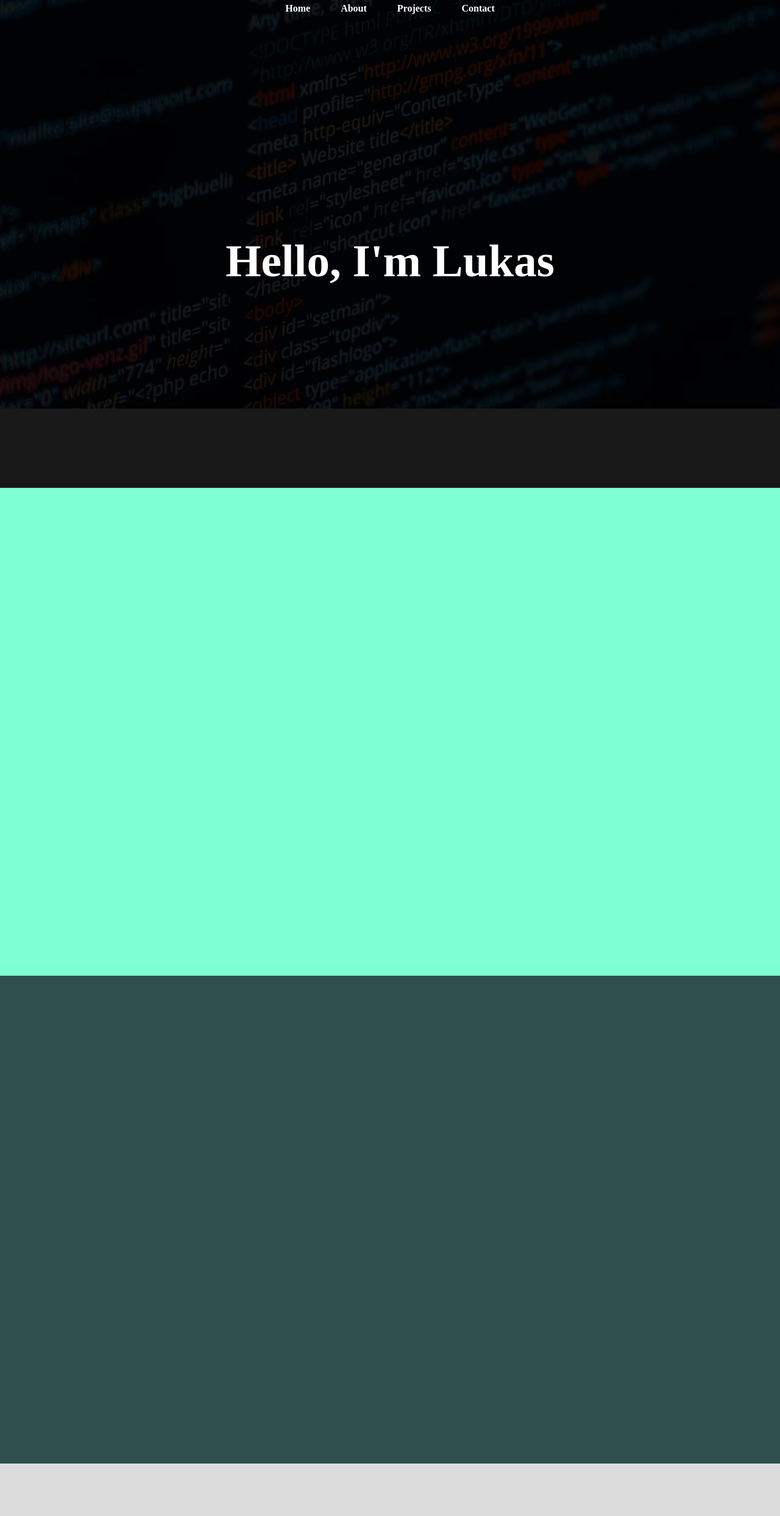
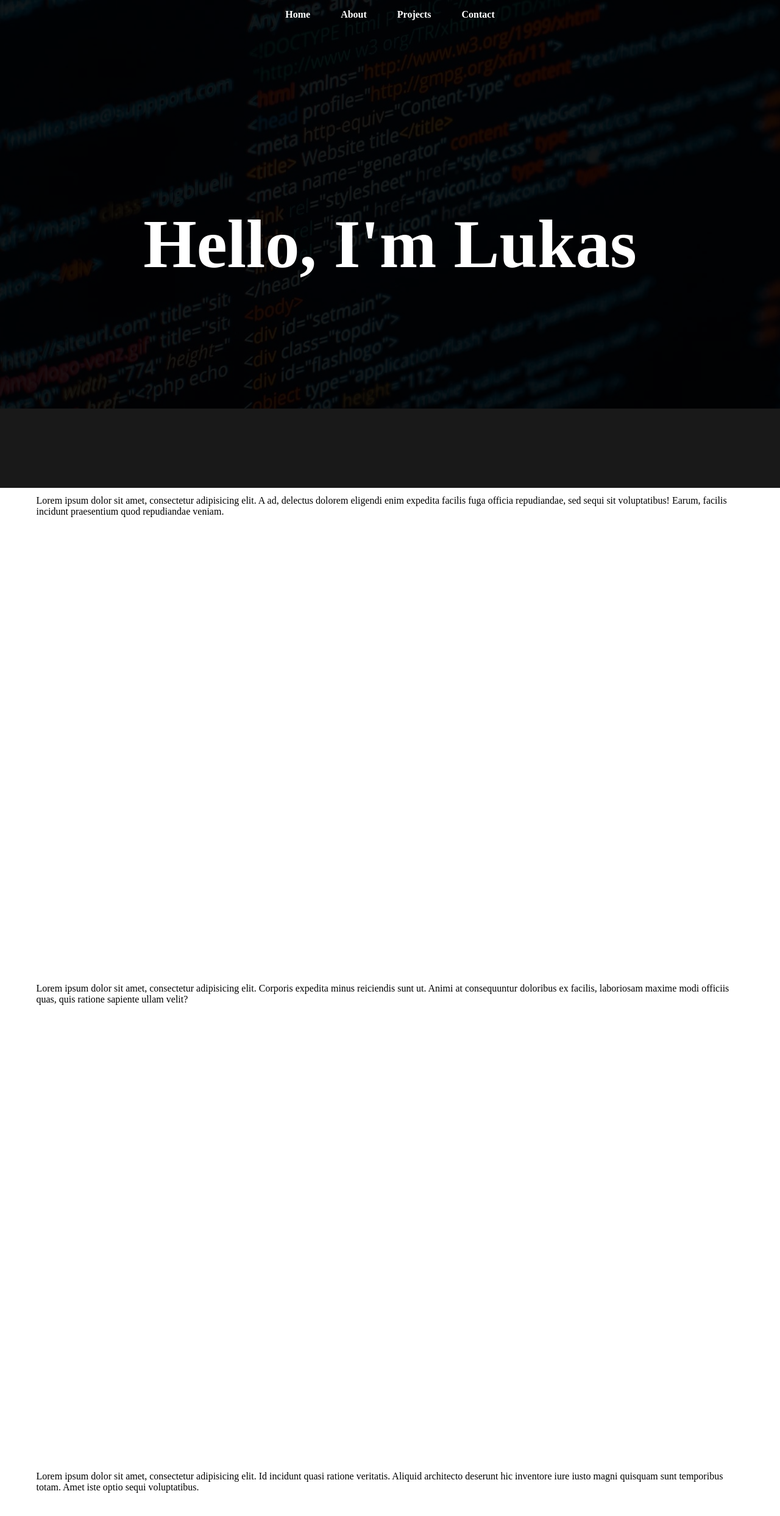
Before and after one commit to LukasKaselionis/vue-portfolio-page, a Vue app: page / in a window 1280 px wide. Shown: the top 2486 px of the page at 61% size. Built offline with nearby package versions, Linux system fonts and the light colour scheme.

Commit message:
moving page views to view directory and editing navigation

```diff
--- a/src/App.vue
+++ b/src/App.vue
@@ -1,23 +1,26 @@
 <template>
     <div id="app">
-    <Home/>
-    <About/>
-    <Projects/>
-    <Contact/>
+        <NavBar/>
+        <Home id="/"/>
+        <About id="about"/>
+        <Projects id="projects"/>
+        <Contact id="contact"/>
         <Footer/>
     </div>
 </template>
 
 <script>
-import Home from "./components/Home";
-import About from "./components/About";
-import Projects from "./components/Projects";
-import Contact from "./components/Contact";
-import Footer from "./components/Footer";
+    import NavBar from "./components/NavBar";
+    import Home from "./views/Home";
+    import About from "./views/About";
+    import Projects from "./views/Projects";
+    import Contact from "./views/Contact";
+    import Footer from "./views/Footer";
 
     export default {
         name: 'app',
         components: {
+            NavBar,
             Home,
             About,
             Projects,
@@ -30,6 +33,7 @@ export default {
 <style>
     * {
         box-sizing: border-box;
+        scroll-behavior: smooth;
     }
 
     body {
--- a/src/components/About.vue
+++ /dev/null
@@ -1,18 +0,0 @@
-<template>
-    <div class="about">
-
-    </div>
-</template>
-
-<script>
-    export default {
-        name: "About"
-    }
-</script>
-
-<style>
-    .about {
-        height: 100vh;
-        background-color: aquamarine;
-    }
-</style>
--- a/src/components/Contact.vue
+++ /dev/null
@@ -1,18 +0,0 @@
-<template>
-    <div class="contact">
-
-    </div>
-</template>
-
-<script>
-    export default {
-        name: "Contact"
-    }
-</script>
-
-<style>
-    .contact {
-        height: 100vh;
-        background-color: gainsboro;
-    }
-</style>
--- a/src/components/NavBar.vue
+++ b/src/components/NavBar.vue
@@ -1,24 +1,23 @@
 <template>
     <div class="navigation">
         <ul class="navigation-menu">
-            <a href="#">
-                <li class="navigation-link">Home</li>
+            <a href="/">
+                <span class="navigation-link">Home</span>
             </a>
-            <a href="#">
-                <li class="navigation-link">About</li>
+            <a href="#about">
+                <span class="navigation-link">About</span>
             </a>
-            <a href="#">
-                <li class="navigation-link">Projects</li>
+            <a href="#projects">
+                <span class="navigation-link">Projects</span>
             </a>
-            <a href="#">
-                <li class="navigation-link">Contact</li>
+            <a href="#contact">
+                <span class="navigation-link">Contact</span>
             </a>
         </ul>
     </div>
 </template>
 
 <script>
-
     export default {
         name: "NavBar"
     }
@@ -26,7 +25,8 @@
 
 <style>
     .navigation {
-        padding: 5px 30px 5px 30px;
+        position: absolute;
+        padding: 15px 30px 15px 30px;
         width: 100%;
     }
 
--- a/src/components/Projects.vue
+++ /dev/null
@@ -1,18 +0,0 @@
-<template>
-    <div class="project">
-
-    </div>
-</template>
-
-<script>
-    export default {
-        name: "Projects"
-    }
-</script>
-
-<style>
-    .project {
-        height: 100vh;
-        background-color: darkslategrey;
-    }
-</style>
--- /dev/null
+++ b/src/views/About.vue
@@ -0,0 +1,18 @@
+<template>
+    <div id="about" class="container">
+        <p>Lorem ipsum dolor sit amet, consectetur adipisicing elit. A ad, delectus dolorem eligendi enim expedita
+            facilis fuga officia repudiandae, sed sequi sit voluptatibus! Earum, facilis incidunt praesentium quod
+            repudiandae veniam.
+        </p>
+    </div>
+</template>
+
+<script>
+    export default {
+        name: "About"
+    }
+</script>
+
+<style>
+
+</style>
--- /dev/null
+++ b/src/views/Contact.vue
@@ -0,0 +1,18 @@
+<template>
+    <div id="contact" class="container">
+        <p>Lorem ipsum dolor sit amet, consectetur adipisicing elit. Id incidunt quasi ratione veritatis. Aliquid
+            architecto deserunt hic inventore iure iusto magni quisquam sunt temporibus totam. Amet iste optio sequi
+            voluptatibus.
+        </p>
+    </div>
+</template>
+
+<script>
+    export default {
+        name: "Contact"
+    }
+</script>
+
+<style>
+
+</style>
--- a/src/components/Home.vue
+++ b/src/views/Home.vue
@@ -1,26 +1,23 @@
 <template>
-    <div class="cover">
+    <div id="home" class="cover">
         <div class="hero">
-            <NavBar/>
-            <div class="container">
-                <h2 class="greeting">Hello, I'm Lukas</h2>
+            <div class="container greeting">
+                <h2>Hello, I'm Lukas</h2>
             </div>
         </div>
     </div>
 </template>
 
 <script>
-    import NavBar from "./NavBar";
 
     export default {
         name: "Home",
-        components: {
-            NavBar
-        }
+        components: {}
     }
 </script>
 
 <style>
+
     .cover {
         background-image: url("../assets/web-portrait.jpg");
     }
@@ -31,17 +28,16 @@
     }
 
     .container {
-        padding: 0 30px;
         height: 100vh;
-        display: flex;
-        align-items: center;
-        justify-content: center
     }
 
     .greeting {
         font-size: 75px;
         color: white;
         text-align: center;
+        display: flex;
+        align-items: center;
+        justify-content: center
     }
 
 </style>
--- /dev/null
+++ b/src/views/Projects.vue
@@ -0,0 +1,18 @@
+<template>
+    <div id="projects" class="container">
+        <p>Lorem ipsum dolor sit amet, consectetur adipisicing elit. Corporis expedita minus reiciendis sunt ut. Animi
+            at consequuntur doloribus ex facilis, laboriosam maxime modi officiis quas, quis ratione sapiente ullam
+            velit?
+        </p>
+    </div>
+</template>
+
+<script>
+    export default {
+        name: "Projects"
+    }
+</script>
+
+<style>
+
+</style>
```
Also changed, not shown: src/views/Footer.vue (renamed from src/components/Footer.vue). Lines whose indentation alone changed are shown as unchanged.
